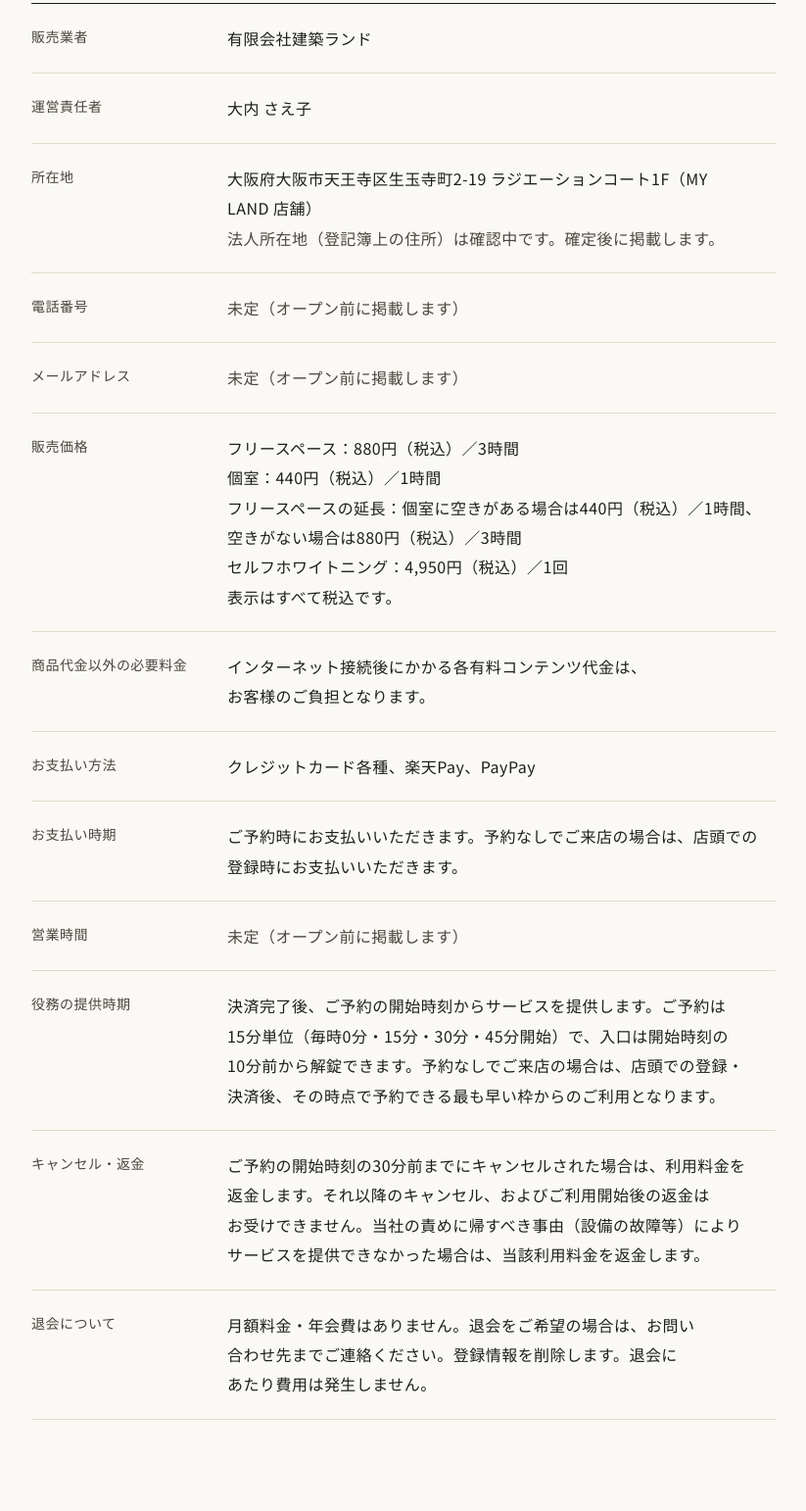
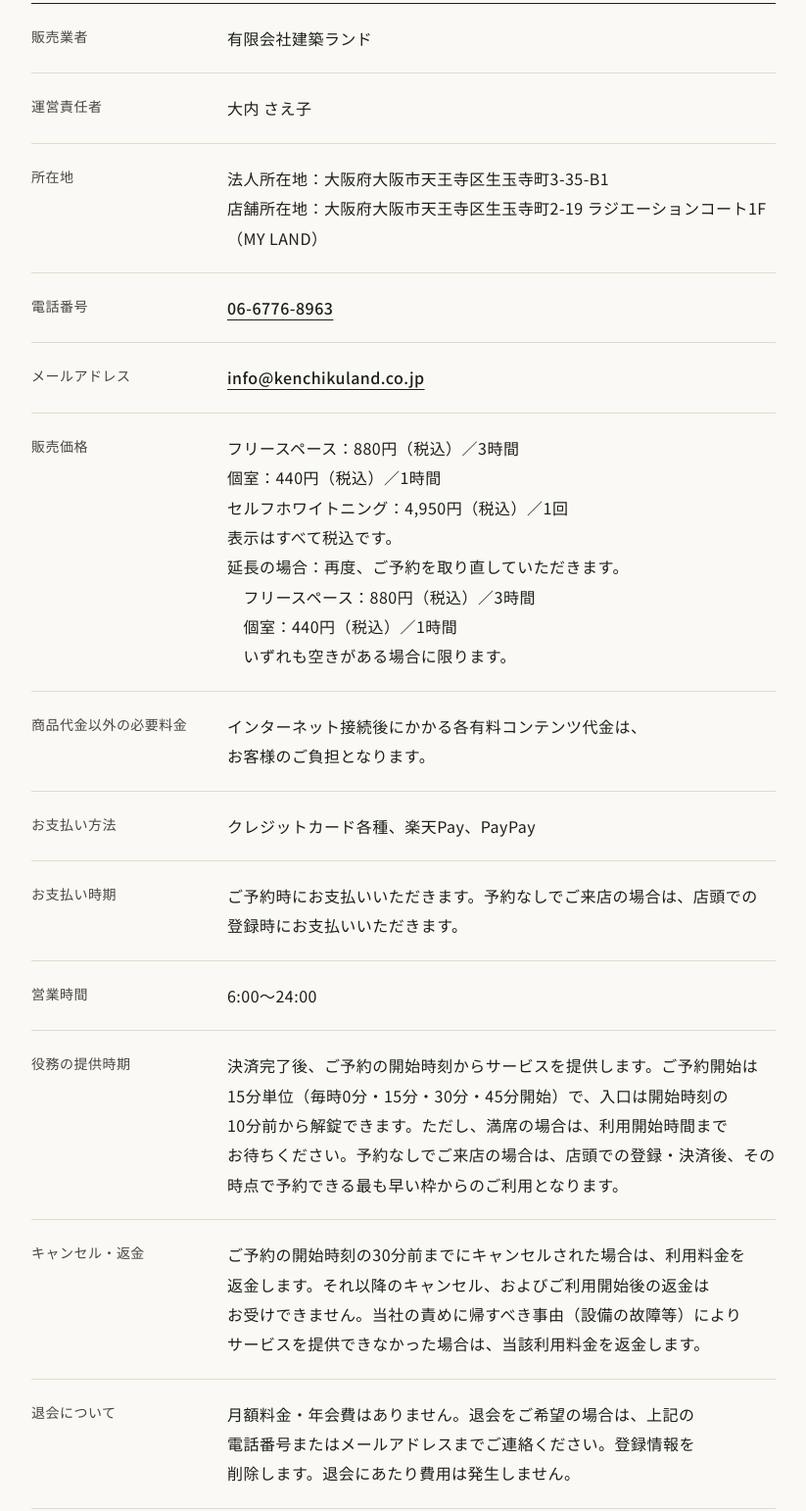
Before and after one commit to rnagao-oss/land-cafe-site, a plain HTML site: page tokusho.html in a window 1280 px wide. Shown: the part 406-1948 px from the top of the page at 98% size, without its empty margins (168-991 px from the left). Drawn offline with Linux system fonts and the light colour scheme.

Commit message:
Fill tokusho contact, hours and corporate address; align wording across pages

```diff
--- a/tokusho.html
+++ b/tokusho.html
@@ -49,24 +49,27 @@
               </tr>
               <tr>
                 <th>所在地</th>
-                <td>大阪府大阪市天王寺区生玉寺町2-19 ラジエーションコート1F（MY LAND 店舗）<br /><span class="tbd">法人所在地（登記簿上の住所）は確認中です。確定後に掲載します。</span></td>
+                <td>法人所在地：大阪府大阪市天王寺区生玉寺町3-35-B1<br />店舗所在地：大阪府大阪市天王寺区生玉寺町2-19 ラジエーションコート1F（MY LAND）</td>
               </tr>
               <tr>
                 <th>電話番号</th>
-                <td><span class="tbd">未定（オープン前に掲載します）</span></td>
+                <td><a class="textlink" href="tel:0667768963">06-6776-8963</a></td>
               </tr>
               <tr>
                 <th>メールアドレス</th>
-                <td><span class="tbd">未定（オープン前に掲載します）</span></td>
+                <td><a class="textlink" href="mailto:info@kenchikuland.co.jp">info@kenchikuland.co.jp</a></td>
               </tr>
               <tr>
                 <th>販売価格</th>
                 <td>
                   フリースペース：880円（税込）／3時間<br />
                   個室：440円（税込）／1時間<br />
-                  フリースペースの延長：個室に空きがある場合は440円（税込）／1時間、空きがない場合は880円（税込）／3時間<br />
                   セルフホワイトニング：4,950円（税込）／1回<br />
-                  表示はすべて税込です。
+                  表示はすべて税込です。<br />
+                  延長の場合：再度、ご予約を取り直していただきます。<br />
+                  　フリースペース：880円（税込）／3時間<br />
+                  　個室：440円（税込）／1時間<br />
+                  　いずれも空きがある場合に限ります。
                 </td>
               </tr>
               <tr>
@@ -83,11 +86,11 @@
               </tr>
               <tr>
                 <th>営業時間</th>
-                <td><span class="tbd">未定（オープン前に掲載します）</span></td>
+                <td>6:00〜24:00</td>
               </tr>
               <tr>
                 <th>役務の提供時期</th>
-                <td>決済完了後、ご予約の開始時刻からサービスを提供します。ご予約は15分単位（毎時0分・15分・30分・45分開始）で、入口は開始時刻の10分前から解錠できます。予約なしでご来店の場合は、店頭での登録・決済後、その時点で予約できる最も早い枠からのご利用となります。</td>
+                <td>決済完了後、ご予約の開始時刻からサービスを提供します。ご予約開始は15分単位（毎時0分・15分・30分・45分開始）で、入口は開始時刻の10分前から解錠できます。ただし、満席の場合は、利用開始時間までお待ちください。予約なしでご来店の場合は、店頭での登録・決済後、その時点で予約できる最も早い枠からのご利用となります。</td>
               </tr>
               <tr>
                 <th>キャンセル・返金</th>
@@ -95,7 +98,7 @@
               </tr>
               <tr>
                 <th>退会について</th>
-                <td>月額料金・年会費はありません。退会をご希望の場合は、お問い合わせ先までご連絡ください。登録情報を削除します。退会にあたり費用は発生しません。</td>
+                <td>月額料金・年会費はありません。退会をご希望の場合は、上記の電話番号またはメールアドレスまでご連絡ください。登録情報を削除します。退会にあたり費用は発生しません。</td>
               </tr>
             </tbody>
           </table>
```
Also changed, not shown: access.html (+1 -1 lines), price.html (+1 -1 lines), terms.html (+3 -3 lines).
